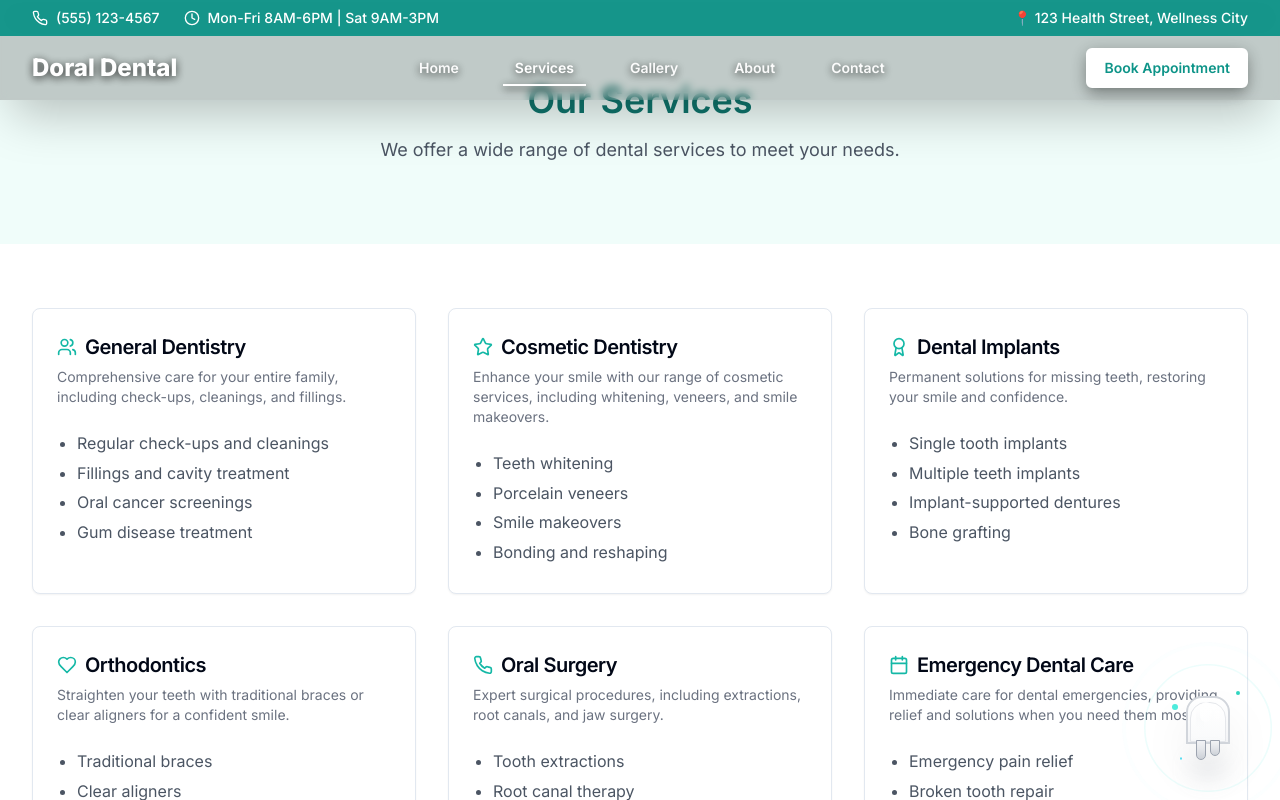
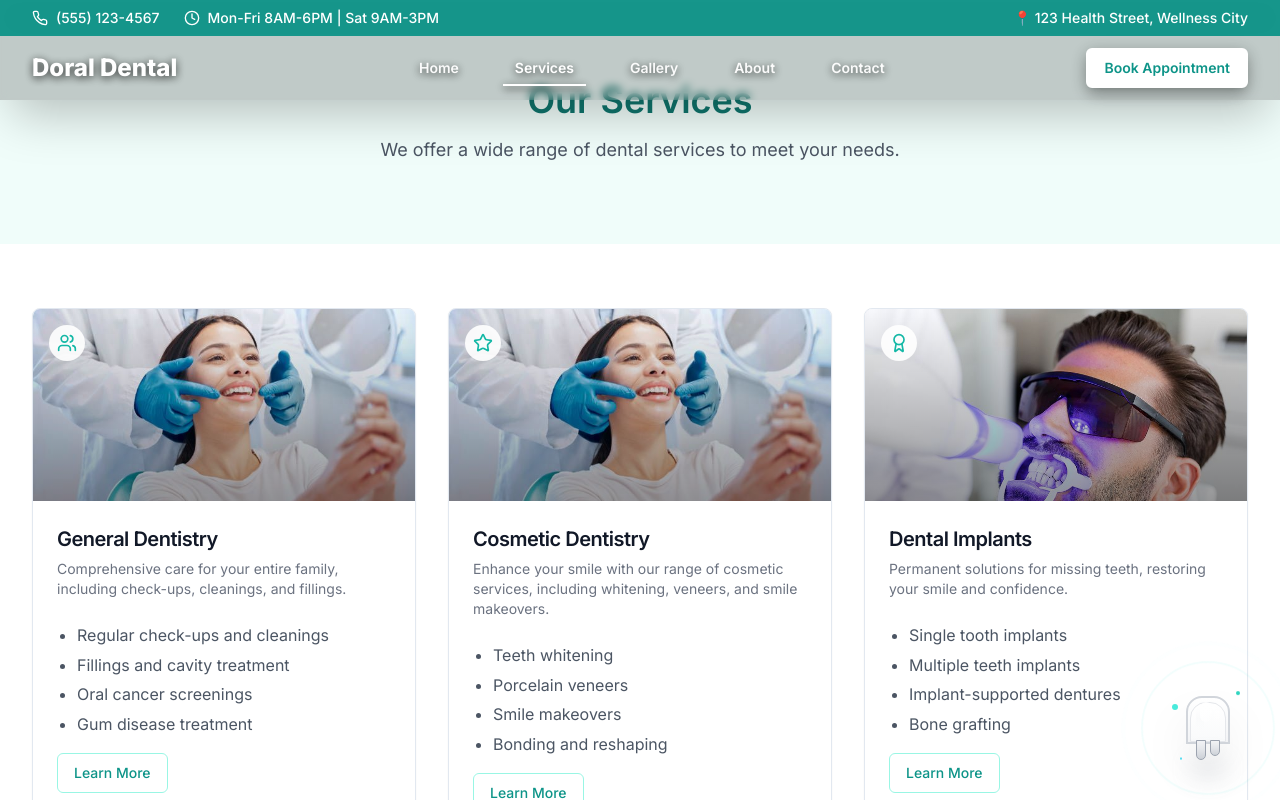
Before and after one commit to kirillrealtor/health-link-web-craft, a React (Vite) app: page /services in a window 1280 px wide. Shown: the top 800 px of the page. Built offline with nearby package versions, Linux system fonts and the light colour scheme.

Commit message:
Add images to services page
Re-add images to the services page that were previously removed.

```diff
--- a/src/pages/Services.tsx
+++ b/src/pages/Services.tsx
@@ -1,3 +1,4 @@
+
 import React from 'react';
 import Header from '@/components/Header';
 import Footer from '@/components/Footer';
@@ -13,6 +14,7 @@ const Services = () => {
       title: 'General Dentistry',
       description: 'Comprehensive care for your entire family, including check-ups, cleanings, and fillings.',
       icon: Users,
+      image: '/lovable-uploads/580c2c7d-9a53-4f6f-b600-50b7de99a86a.png',
       details: [
         'Regular check-ups and cleanings',
         'Fillings and cavity treatment',
@@ -24,6 +26,7 @@ const Services = () => {
       title: 'Cosmetic Dentistry',
       description: 'Enhance your smile with our range of cosmetic services, including whitening, veneers, and smile makeovers.',
       icon: Star,
+      image: '/lovable-uploads/580c2c7d-9a53-4f6f-b600-50b7de99a86a.png',
       details: [
         'Teeth whitening',
         'Porcelain veneers',
@@ -35,6 +38,7 @@ const Services = () => {
       title: 'Dental Implants',
       description: 'Permanent solutions for missing teeth, restoring your smile and confidence.',
       icon: Award,
+      image: '/lovable-uploads/8d904085-2c83-409d-83d0-a93b9c8d43af.png',
       details: [
         'Single tooth implants',
         'Multiple teeth implants',
@@ -46,6 +50,7 @@ const Services = () => {
       title: 'Orthodontics',
       description: 'Straighten your teeth with traditional braces or clear aligners for a confident smile.',
       icon: Heart,
+      image: '/lovable-uploads/8d904085-2c83-409d-83d0-a93b9c8d43af.png',
       details: [
         'Traditional braces',
         'Clear aligners',
@@ -57,6 +62,7 @@ const Services = () => {
       title: 'Oral Surgery',
       description: 'Expert surgical procedures, including extractions, root canals, and jaw surgery.',
       icon: Phone,
+      image: '/lovable-uploads/4692ee3f-0971-46ad-b360-2d96ff36b524.png',
       details: [
         'Tooth extractions',
         'Root canal therapy',
@@ -68,6 +74,7 @@ const Services = () => {
       title: 'Emergency Dental Care',
       description: 'Immediate care for dental emergencies, providing relief and solutions when you need them most.',
       icon: Calendar,
+      image: '/lovable-uploads/acc4199a-19da-4487-9ca4-850259a7e184.png',
       details: [
         'Emergency pain relief',
         'Broken tooth repair',
@@ -112,22 +119,38 @@ const Services = () => {
       <section className="py-16">
         <div className="container mx-auto grid grid-cols-1 md:grid-cols-2 lg:grid-cols-3 gap-8">
           {services.map((service, index) => (
-            <Card key={index} className="card-hover">
+            <Card key={index} className="card-hover overflow-hidden">
+              <div className="relative h-48 overflow-hidden">
+                <img
+                  src={service.image}
+                  alt={service.title}
+                  className="w-full h-full object-cover transition-transform duration-300 hover:scale-110"
+                />
+                <div className="absolute inset-0 bg-gradient-to-t from-black/40 to-transparent"></div>
+                <div className="absolute top-4 left-4 p-2 bg-white/90 rounded-full">
+                  <service.icon className="w-5 h-5 text-teal-500" />
+                </div>
+              </div>
               <CardHeader>
-                <CardTitle className="flex items-center gap-2 text-xl font-semibold">
-                  <service.icon className="w-5 h-5 text-teal-500" />
+                <CardTitle className="text-xl font-semibold text-gray-900">
                   {service.title}
                 </CardTitle>
                 <CardDescription className="text-gray-500">{service.description}</CardDescription>
               </CardHeader>
               <CardContent>
-                <ul className="list-disc pl-5 text-gray-600">
+                <ul className="list-disc pl-5 text-gray-600 mb-4">
                   {service.details.map((detail, i) => (
                     <li key={i} className="mb-1">
                       {detail}
                     </li>
                   ))}
                 </ul>
+                <Button
+                  variant="outline"
+                  className="border-teal-200 text-teal-600 hover:bg-teal-50 hover:border-teal-300 transition-all duration-300"
+                >
+                  Learn More
+                </Button>
               </CardContent>
             </Card>
           ))}
```
